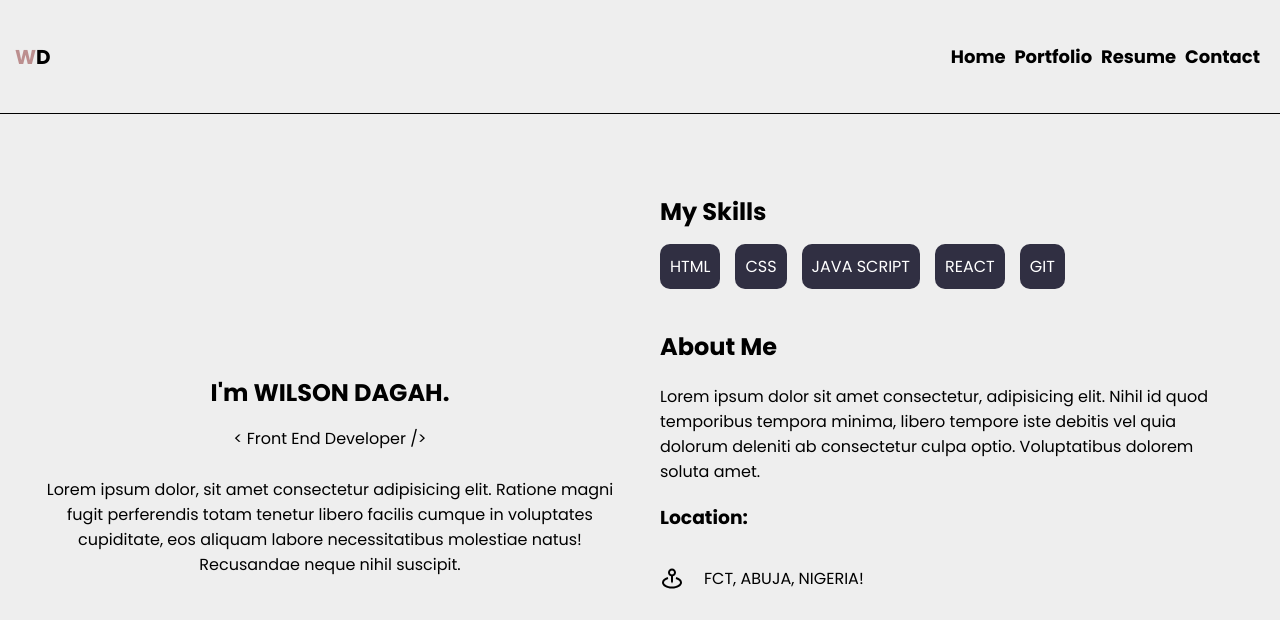
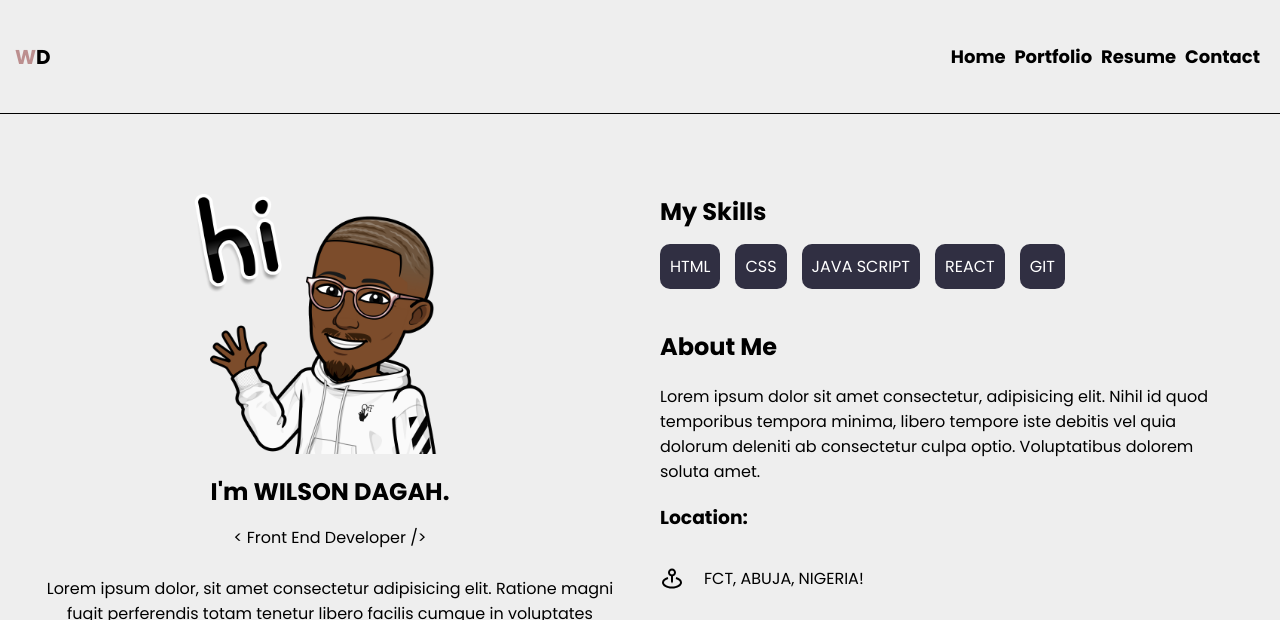
Before and after one commit to DevGuyWilly/Portfolio-site, a plain HTML site: page index.html in a window 1280 px wide. Shown: the top 620 px of the page. Drawn offline with Linux system fonts and the light colour scheme; the site is published under a folder, as on GitHub Pages, so addresses that start at the root find nothing.

Commit message:
Update index.html

```diff
--- a/index.html
+++ b/index.html
@@ -28,7 +28,7 @@
     <div class="body-container">
 
         <section class="section-one">
-            <img class="bitmoji" src="/images/hi.png" alt="">
+            <img class="bitmoji" src="images/hi.png" alt="">
             <h1 class="name">I'm WILSON DAGAH.</h1>
             <p class="job-title">
                 &#60; Front End Developer &#47;&#62;
```
